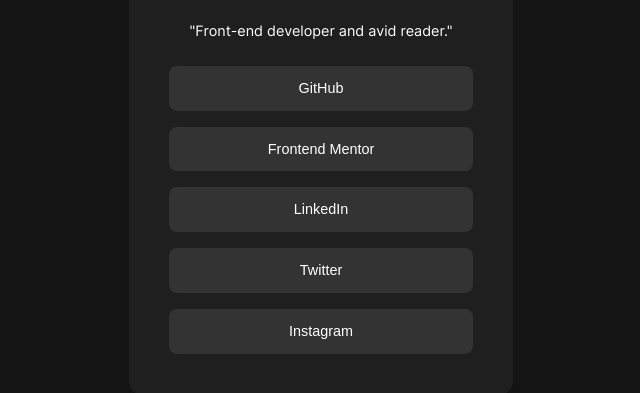
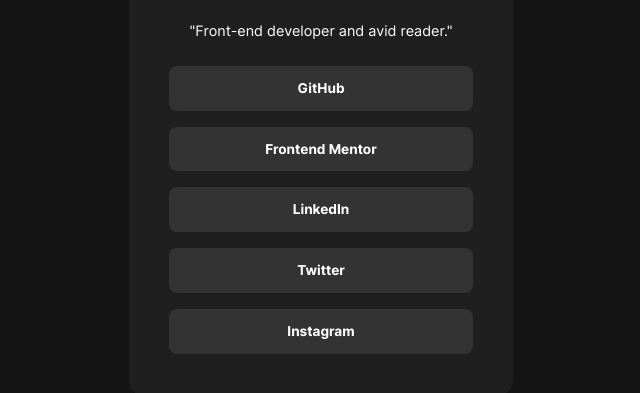
Before and after one commit to tmelnychenko/social-links-profile, a plain HTML site: page index.html in a window 1280 px wide. Shown: the part 319-712 px from the top of the page, without its empty margins (319-959 px from the left). Drawn offline with Linux system fonts and the light colour scheme.

Commit message:
improvements after peer review

```diff
--- a/index.html
+++ b/index.html
@@ -24,11 +24,11 @@
       <p class="profile-about">"Front-end developer and avid reader."</p>
     </section>
     <section class="profile-links">
-      <button type="button" aria-label="Visit user's GitHub profile">GitHub</button>
-      <button type="button" aria-label="Visit user's Frontent Mentor profile">Frontend Mentor</button>
-      <button type="button" aria-label="Visit user's LinkedIn profile">LinkedIn</button>
-      <button type="button" aria-label="Visit user's Twitter profile">Twitter</button>
-      <button type="button" aria-label="Visit user's Instagram profile">Instagram</button>
+      <a href="" aria-label="Visit user's GitHub profile">GitHub</a>
+      <a href="" aria-label="Visit user's Frontent Mentor profile">Frontend Mentor</a>
+      <a href="" aria-label="Visit user's LinkedIn profile">LinkedIn</a>
+      <a href="" aria-label="Visit user's Twitter profile">Twitter</a>
+      <a href="" aria-label="Visit user's Instagram profile">Instagram</a>
     </section>
   </main>
 </body>
--- a/style.css
+++ b/style.css
@@ -25,8 +25,7 @@
 .container {
     border-radius: 0.75rem;
     padding: clamp(1.5rem, calc(0.5rem + 5vw) ,2.5rem);
-    width: 91%;
-    max-width: 24rem;
+    width: min(91%, 24rem);
     box-sizing: border-box;
     background-color: var(--secondary-color);
     display: flex;
@@ -78,17 +77,19 @@
     width: 100%;
 }
 
-button {
+a {
     background-color: var(--primary-color);
     color: var(--white-color);
     padding: 0.75rem;
     border-radius: 0.5rem;
     border: none;
-    font-size: 0.9rem;
+    font-size: 0.85rem;
+    font-weight: bold;
     line-height: 1.3rem;
+    text-decoration: none;
 }
 
-button:hover, button:focus, button:focus-visible, button:focus-within {
+a:hover, a:focus, a:focus-visible, a:focus-within {
     background-color: var(--highlight-color);
     color: var(--primary-color);
     cursor: pointer;
```
